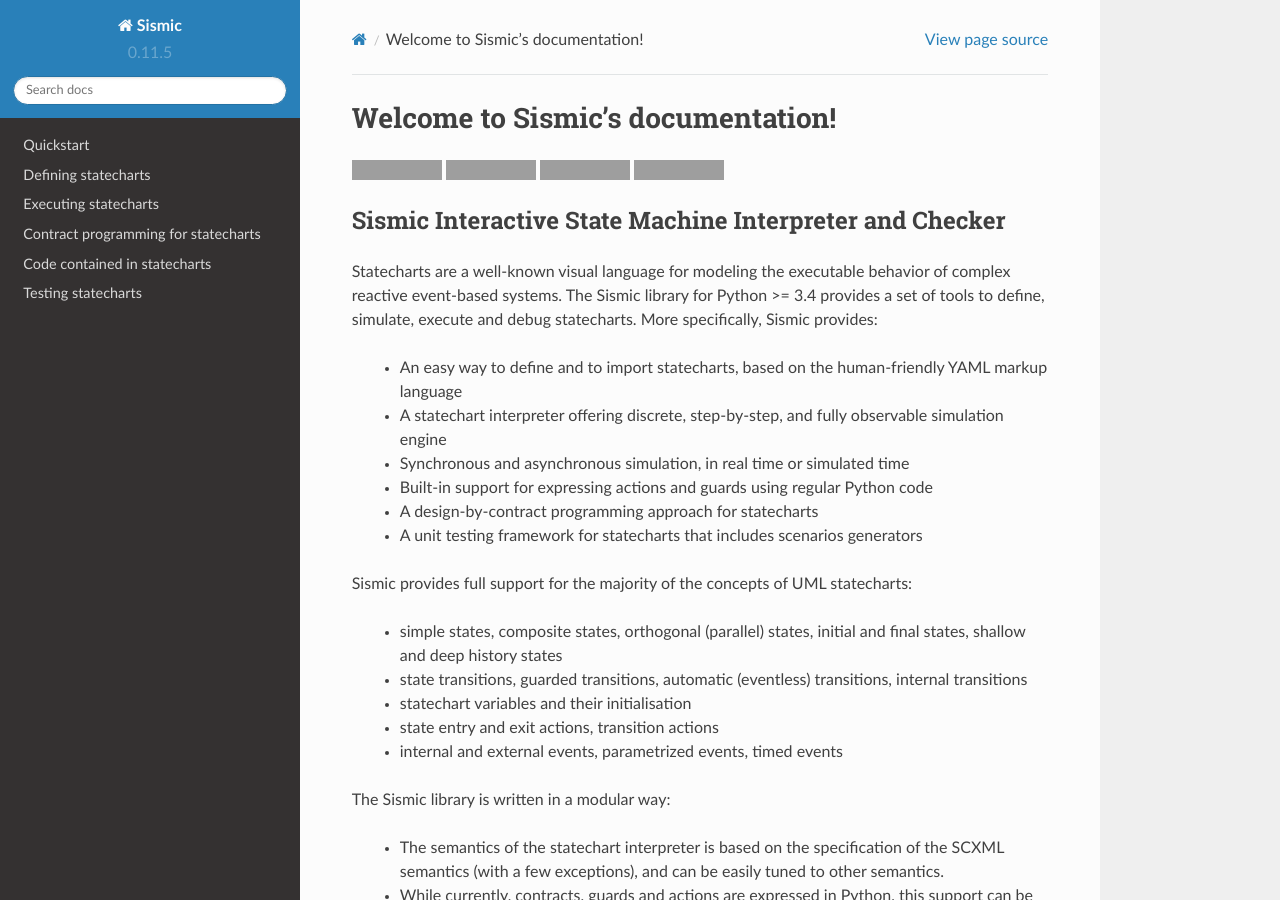
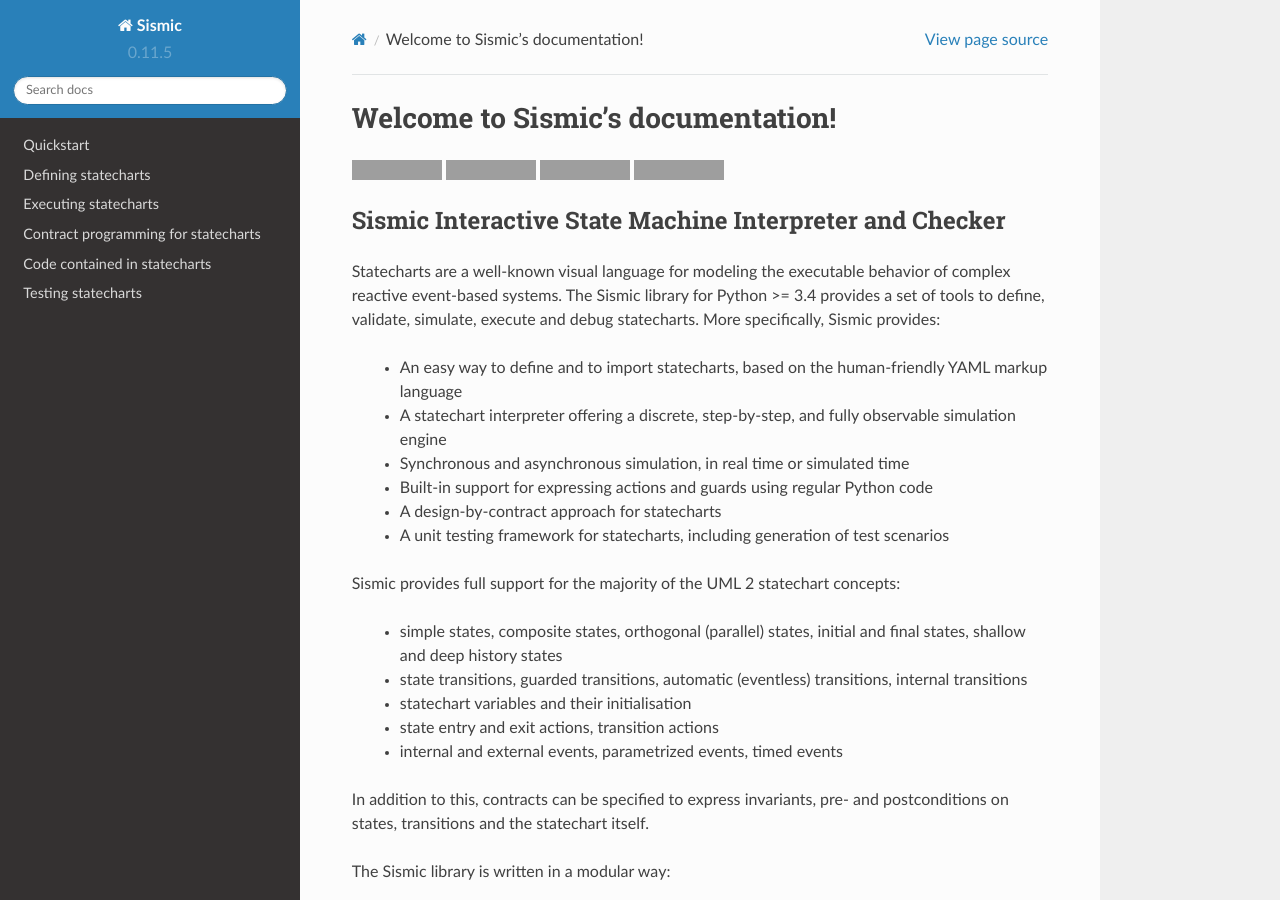
Before and after one commit to AlexandreDecan/sismic, a Sphinx documentation site: the page built from docs/index.rst, in a window 1280 px wide and 900 px high. Built offline with Sphinx 7.4.7 and the Read the Docs theme 2.0.0, drawn with Linux system fonts in a browser that asks for light colours; grey boxes are pictures that could not be loaded.

Commit message:
Update index.rst

```diff
--- a/docs/index.rst
+++ b/docs/index.rst
@@ -20,23 +20,25 @@
 --------------------------------------------------------
 
 Statecharts are a well-known visual language for modeling the executable behavior of complex reactive event-based systems.
-The Sismic library for Python >= 3.4 provides a set of tools to define, simulate, execute and debug statecharts.
+The Sismic library for Python >= 3.4 provides a set of tools to define, validate, simulate, execute and debug statecharts.
 More specifically, Sismic provides:
 
  - An easy way to define and to import statecharts, based on the human-friendly YAML markup language
- - A statechart interpreter offering discrete, step-by-step, and fully observable simulation engine
+ - A statechart interpreter offering a discrete, step-by-step, and fully observable simulation engine
  - Synchronous and asynchronous simulation, in real time or simulated time
  - Built-in support for expressing actions and guards using regular Python code
- - A design-by-contract programming approach for statecharts
- - A unit testing framework for statecharts that includes scenarios generators
+ - A design-by-contract approach for statecharts
+ - A unit testing framework for statecharts, including generation of test scenarios
 
-Sismic provides full support for the majority of the concepts of UML statecharts:
+Sismic provides full support for the majority of the UML 2 statechart concepts:
 
  - simple states, composite states, orthogonal (parallel) states, initial and final states, shallow and deep history states
  - state transitions, guarded transitions, automatic (eventless) transitions, internal transitions
  - statechart variables and their initialisation
  - state entry and exit actions, transition actions
  - internal and external events, parametrized events, timed events
+
+In addition to this, contracts can be specified to express invariants, pre- and postconditions on states, transitions and the statechart itself.
 
 The Sismic library is written in a modular way:
 
```
